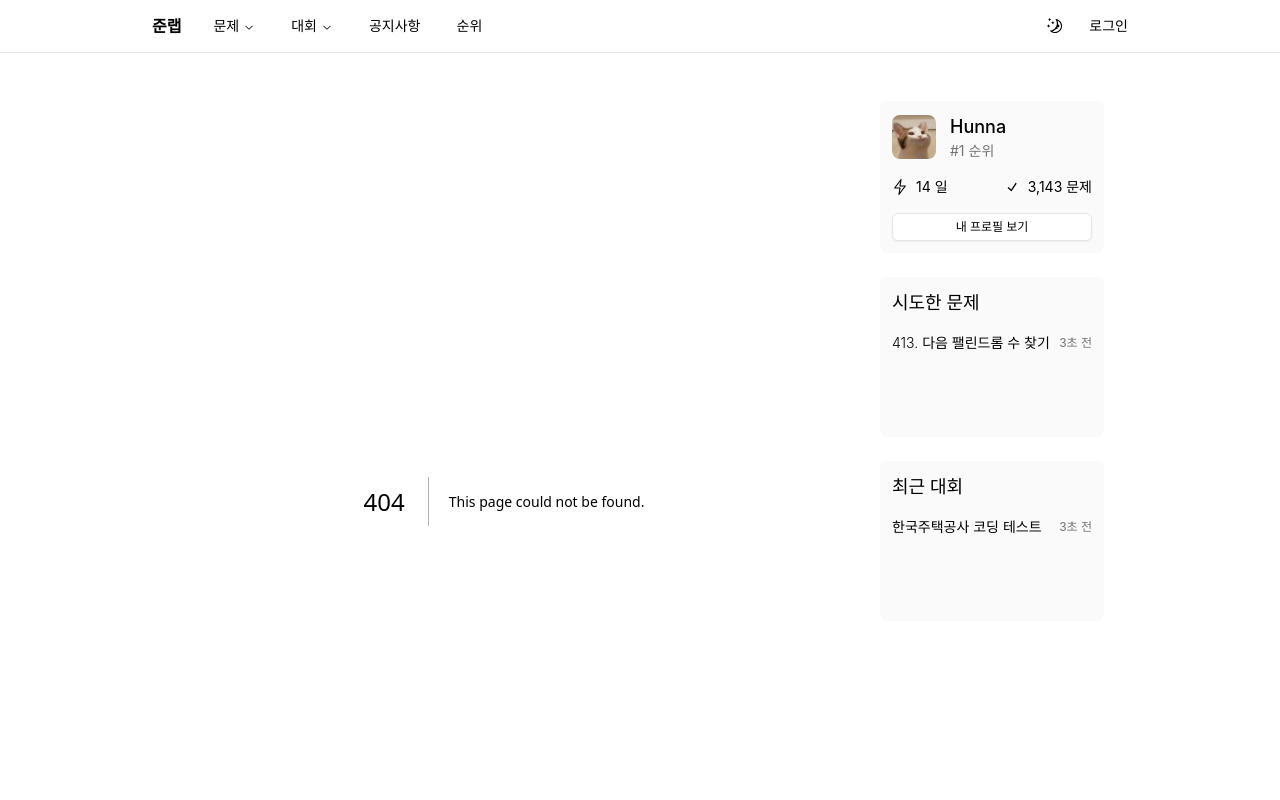
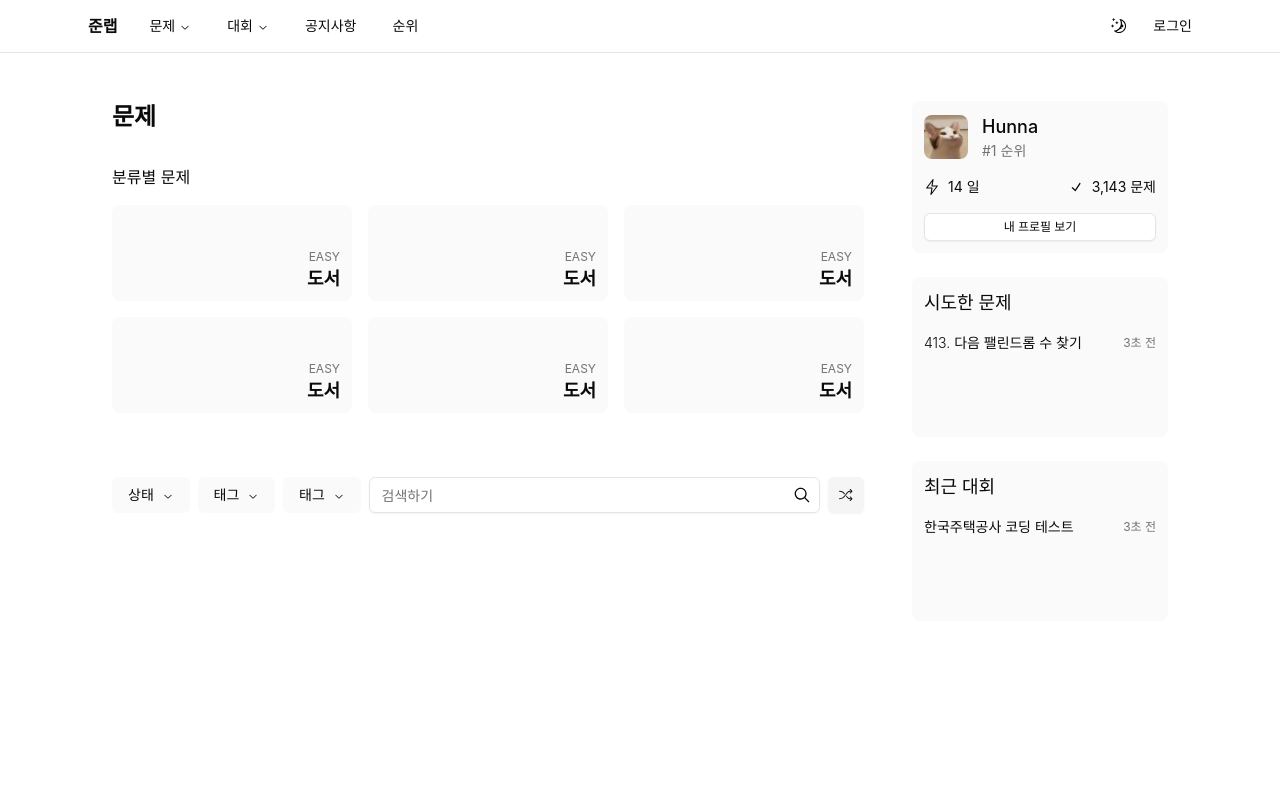
Before and after one commit to sujang958/lyhdm, a Next.js app: page /problems in a window 1280 px wide. Before the commit this address had no page. Shown: the top 800 px of the page. Built offline with nearby package versions, Linux system fonts and the light colour scheme; a web font is replaced by a local one.

Commit message:
feat: add problems page

```diff
--- a/package.json
+++ b/package.json
@@ -9,6 +9,7 @@
     "lint": "next lint"
   },
   "dependencies": {
+    "@radix-ui/react-collapsible": "^1.1.0",
     "@radix-ui/react-hover-card": "^1.1.1",
     "@radix-ui/react-icons": "^1.3.0",
     "@radix-ui/react-navigation-menu": "^1.2.0",
--- a/src/app/layout.tsx
+++ b/src/app/layout.tsx
@@ -34,7 +34,6 @@ export default function RootLayout({
             <Sidebar />
           </Container>
         </ThemeProvider>
-        <TopNav />
       </body>
     </html>
   )
--- /dev/null
+++ b/src/app/problems/page.tsx
@@ -0,0 +1,103 @@
+import Container from "@/components/layouts/Container"
+import { Button } from "@/components/ui/Button"
+import {
+  Collapsible,
+  CollapsibleContent,
+  CollapsibleTrigger,
+} from "@/components/ui/collapsible"
+import {
+  HoverCard,
+  HoverCardContent,
+  HoverCardTrigger,
+} from "@/components/ui/HoverCard"
+import { Input } from "@/components/ui/Input"
+import {
+  NavigationMenu,
+  NavigationMenuContent,
+  NavigationMenuItem,
+  NavigationMenuList,
+  NavigationMenuTrigger,
+} from "@/components/ui/NavigationMenu"
+import { MagnifyingGlassIcon, ShuffleIcon } from "@radix-ui/react-icons"
+import Image from "next/image"
+import Link from "next/link"
+
+export default function Problems() {
+  return (
+    <>
+      <section className="w-full">
+        <p className="text-2xl font-semibold">문제</p>
+        <div className="py-4"></div>
+        <div className="flex flex-row items-center justify-between">
+          <p className="text-base">분류별 문제</p>
+          {/* <Link href="/#" className="text-xs text-blue-500 hover:underline">
+          모두 보기
+        </Link> */}
+        </div>
+
+        <div className="grid grid-cols-3 gap-4 py-4">
+          <div className="rounded-lg py-2 px-3 bg-secondary-background h-24 flex flex-col items-end justify-end">
+            <p className="text-xs text-muted-foreground">EASY</p>
+            <p className="text-lg font-semibold">도서</p>
+          </div>
+          <div className="rounded-lg py-2 px-3 bg-secondary-background h-24 flex flex-col items-end justify-end">
+            <p className="text-xs text-muted-foreground">EASY</p>
+            <p className="text-lg font-semibold">도서</p>
+          </div>
+          <div className="rounded-lg py-2 px-3 bg-secondary-background h-24 flex flex-col items-end justify-end">
+            <p className="text-xs text-muted-foreground">EASY</p>
+            <p className="text-lg font-semibold">도서</p>
+          </div>
+
+          <div className="rounded-lg py-2 px-3 bg-secondary-background h-24 flex flex-col items-end justify-end col-span-1">
+            <p className="text-xs text-muted-foreground">EASY</p>
+            <p className="text-lg font-semibold">도서</p>
+          </div>
+          <div className="rounded-lg py-2 px-3 bg-secondary-background h-24 flex flex-col items-end justify-end">
+            <p className="text-xs text-muted-foreground">EASY</p>
+            <p className="text-lg font-semibold">도서</p>
+          </div>
+          <div className="rounded-lg py-2 px-3 bg-secondary-background h-24 flex flex-col items-end justify-end">
+            <p className="text-xs text-muted-foreground">EASY</p>
+            <p className="text-lg font-semibold">도서</p>
+          </div>
+        </div>
+      </section>
+      <div className="py-6"></div>
+      <section className="w-full">
+        <div className="flex flex-row items-center gap-x-2">
+          <NavigationMenu>
+            <NavigationMenuList className="gap-x-1">
+              <NavigationMenuItem>
+                <NavigationMenuTrigger className="bg-secondary-background">
+                  상태&nbsp;
+                </NavigationMenuTrigger>
+                <NavigationMenuContent>asdf</NavigationMenuContent>
+              </NavigationMenuItem>
+              <NavigationMenuItem>
+                <NavigationMenuTrigger className="bg-secondary-background">
+                  태그&nbsp;
+                </NavigationMenuTrigger>
+                <NavigationMenuContent>asdf</NavigationMenuContent>
+              </NavigationMenuItem>
+              <NavigationMenuItem>
+                <NavigationMenuTrigger className="bg-secondary-background">
+                  태그&nbsp;
+                </NavigationMenuTrigger>
+                <NavigationMenuContent>분류</NavigationMenuContent>
+              </NavigationMenuItem>
+            </NavigationMenuList>
+          </NavigationMenu>
+          <div className="relative flex-1">
+            <MagnifyingGlassIcon className="size-5 absolute top-1/2 right-2 -translate-y-1/2" />
+            <Input placeholder="검색하기" />
+          </div>
+          <Button variant="secondary" size="icon">
+            <ShuffleIcon className="size-3.5" />
+          </Button>
+        </div>
+        {/* TODO: use datatable */}
+      </section>
+    </>
+  )
+}
--- a/src/components/layouts/Container.tsx
+++ b/src/components/layouts/Container.tsx
@@ -7,7 +7,7 @@ const Container: FC<PropsWithChildren & { className?: string }> = ({
 }) => {
   return (
     <section className="flex flex-col items-center">
-      <div className={twMerge("p-12 max-w-5xl w-full", className)}>
+      <div className={twMerge("p-12 max-w-6xl w-full", className)}>
         {children}
       </div>
     </section>
--- a/src/components/layouts/Sidebar.tsx
+++ b/src/components/layouts/Sidebar.tsx
@@ -6,7 +6,7 @@ import Image from "next/image"
 
 const Sidebar: FC = () => {
   return (
-    <aside className="sticky top-24 right-12 h-min min-w-56 max-w-sm space-y-6">
+    <aside className="sticky top-24 right-12 h-min min-w-56 max-w-64 w-full space-y-6">
       <section className="bg-secondary-background rounded-lg p-3">
         <header className="flex flex-row items-center gap-x-3.5">
           <Image
--- a/src/components/layouts/TopNav.tsx
+++ b/src/components/layouts/TopNav.tsx
@@ -25,7 +25,7 @@ export function TopNav() {
 
   return (
     <header className="flex flex-col items-center left-0 right-0 top-0 sticky z-50 bg-background border-b border-border">
-      <div className="max-w-5xl w-full flex flex-row items-center py-2 px-6">
+      <div className="max-w-6xl w-full flex flex-row items-center py-2 px-6">
         <Link href="/" className="font-semibold">
           준랩
         </Link>
--- /dev/null
+++ b/src/components/ui/Input.tsx
@@ -0,0 +1,25 @@
+import * as React from "react"
+
+import { cn } from "@/lib/utils"
+
+export interface InputProps
+  extends React.InputHTMLAttributes<HTMLInputElement> {}
+
+const Input = React.forwardRef<HTMLInputElement, InputProps>(
+  ({ className, type, ...props }, ref) => {
+    return (
+      <input
+        type={type}
+        className={cn(
+          "flex h-9 w-full rounded-md border border-input bg-transparent px-3 py-1 text-sm shadow-sm transition-colors file:border-0 file:bg-transparent file:text-sm file:font-medium file:text-foreground placeholder:text-muted-foreground focus-visible:outline-none focus-visible:ring-1 focus-visible:ring-ring disabled:cursor-not-allowed disabled:opacity-50",
+          className
+        )}
+        ref={ref}
+        {...props}
+      />
+    )
+  }
+)
+Input.displayName = "Input"
+
+export { Input }
--- /dev/null
+++ b/src/components/ui/collapsible.tsx
@@ -0,0 +1,11 @@
+"use client"
+
+import * as CollapsiblePrimitive from "@radix-ui/react-collapsible"
+
+const Collapsible = CollapsiblePrimitive.Root
+
+const CollapsibleTrigger = CollapsiblePrimitive.CollapsibleTrigger
+
+const CollapsibleContent = CollapsiblePrimitive.CollapsibleContent
+
+export { Collapsible, CollapsibleTrigger, CollapsibleContent }
```
Also changed, not shown: 1 other file (tests, documents, lock files or other folders).
